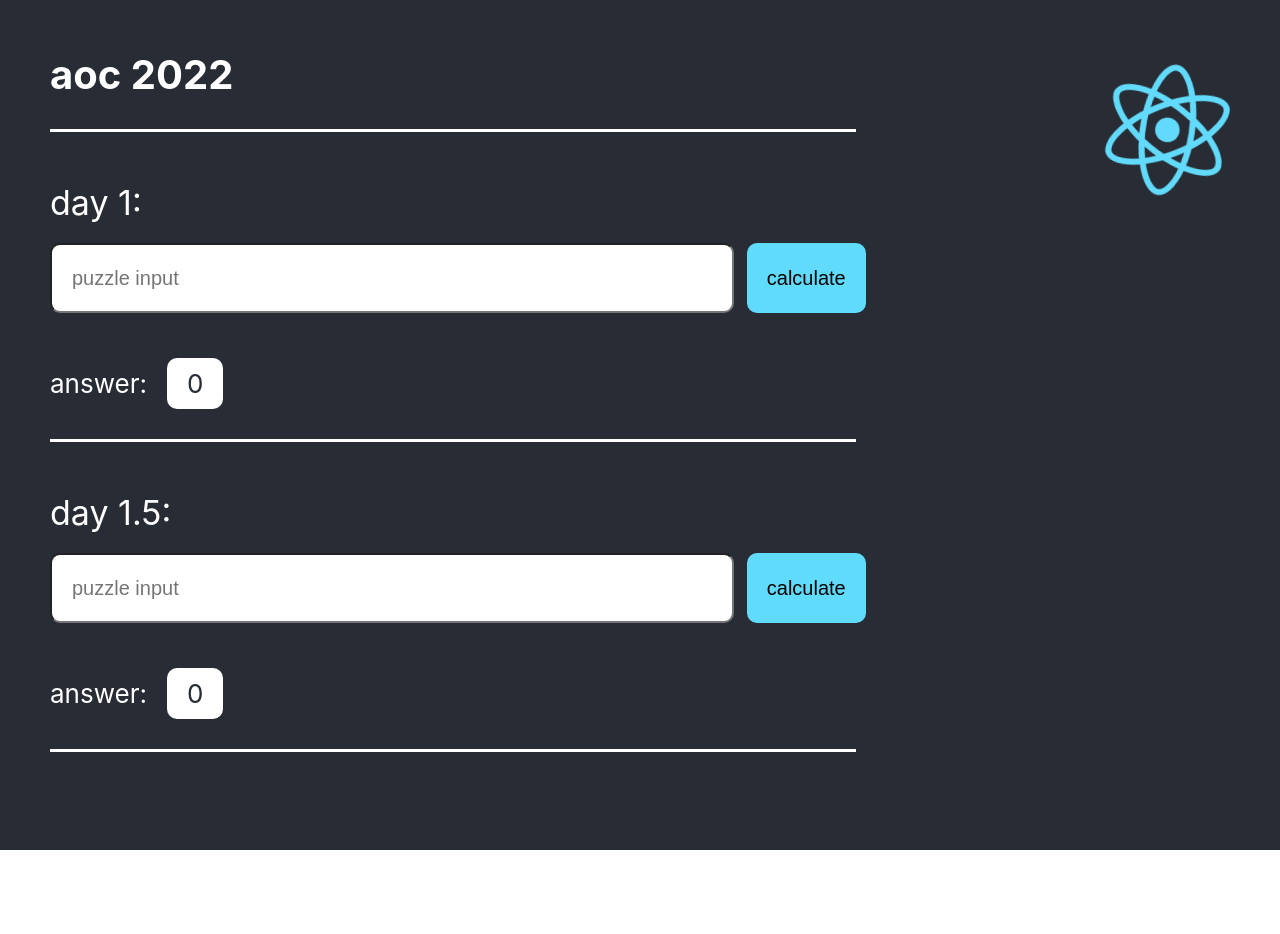
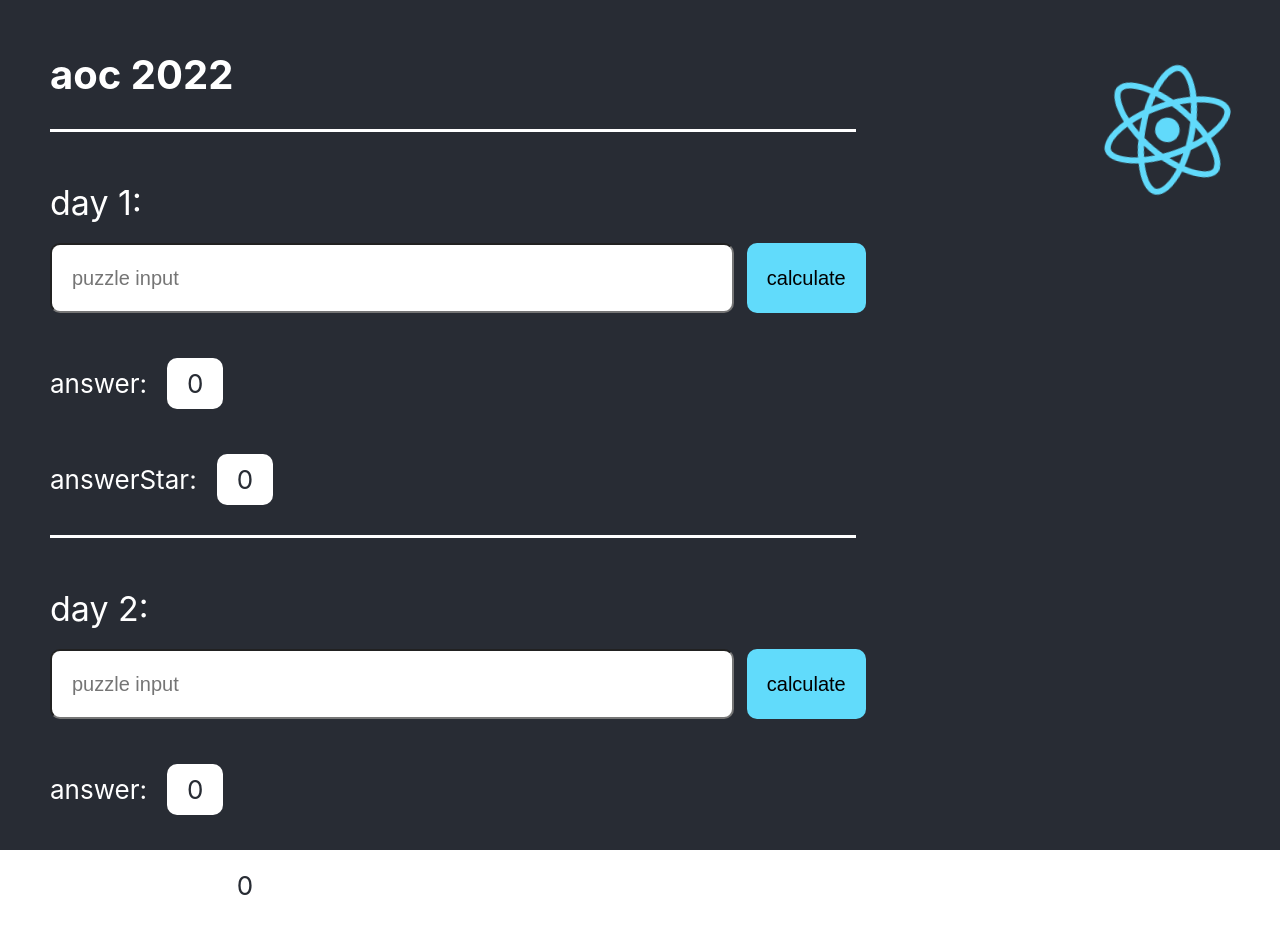
Before and after one commit to damianbrands/AoC-2022, a React (Create React App) app: page / in a window 1280 px wide. Shown: the top 934 px of the page. Before the commit the page ends 850 px from the top, so only its background shows below. Built offline with nearby package versions, Linux system fonts and the light colour scheme.

Commit message:
Day1 star

```diff
--- a/src/App.tsx
+++ b/src/App.tsx
@@ -11,7 +11,7 @@ const App = () => {
                 <div className={"AOCTitle"}>aoc 2022</div>
                 <div className={"Line"}></div>
                 <Day dayNumber={1}></Day>
-                <Day dayNumber={1.5}></Day>
+                <Day dayNumber={2}></Day>
             </header>
         </div>
     );
--- a/src/common/day.js
+++ b/src/common/day.js
@@ -3,7 +3,8 @@ import Result from "./result";
 
 const Day = props => {
 
-    const [answer, setAnswer] = useState(0);
+    const [answerNormal, setAnswerNormal] = useState(0);
+    const [answerStar, setAnswerStar] = useState(0);
     const [puzzleInput, setPuzzleInput] = useState('');
 
     const handleChange = event => {
@@ -26,8 +27,31 @@ const Day = props => {
         return (highestCal);
     }
 
-    function day2(){
+    function day1Star(){
+        let elves = puzzleInput.split("  ");
+        let elf1 = 0;
+        let elf2 = 0;
+        let elf3 = 0;
 
+        for(const elf of elves){
+            let currentcal = 0;
+            for(const meal of elf.split(" ")){
+                currentcal += Number(meal);
+            }
+            if(currentcal > elf1){
+                elf3 = elf2;
+                elf2 = elf1;
+                elf1 = currentcal;
+            }
+            else if(currentcal > elf2){
+                elf3 = elf2;
+                elf2 = currentcal;
+            }
+            else if(currentcal > elf3){
+                elf3 = currentcal;
+            }
+        }
+        return (elf1 + elf2 + elf3);
     }
 
     return (
@@ -39,15 +63,17 @@ const Day = props => {
                 <input className={"TextInput"} placeholder={"puzzle input"} value={puzzleInput} onChange={handleChange}></input>
                 <button className={"CalculateButton"} onClick={() => {
                     switch(props.dayNumber){
-                        case 1: setAnswer(day1());
+                        case 1: setAnswerNormal(day1());
+                                setAnswerStar(day1Star());
                                 break;
-                        case 1.5: setAnswer(day2());
+                        case 2:
                                 break;
-                        default: setAnswer(0);
+                        default: setAnswerNormal(0);
                     }
                 }}>calculate</button>
             </div>
-            <Result answer={answer}></Result>
+            <Result answer={answerNormal} name={"answer"}></Result>
+            <Result answer={answerStar} name={"answerStar"}></Result>
             <div className={"Line"}></div>
         </>
     );
--- a/src/common/result.js
+++ b/src/common/result.js
@@ -1,13 +1,14 @@
 import React from "react";
 
 const Result = props => {
+    const {name} = props;
     const {answer} = props;
 
     return (
         <>
             <div className={"Results"}>
                 <div className={"ResultText"}>
-                    answer:
+                    {name}:
                 </div>
                 <div className={"Answer"} onClick={() => console.log(this.state.value)}>
                     {answer}
```
